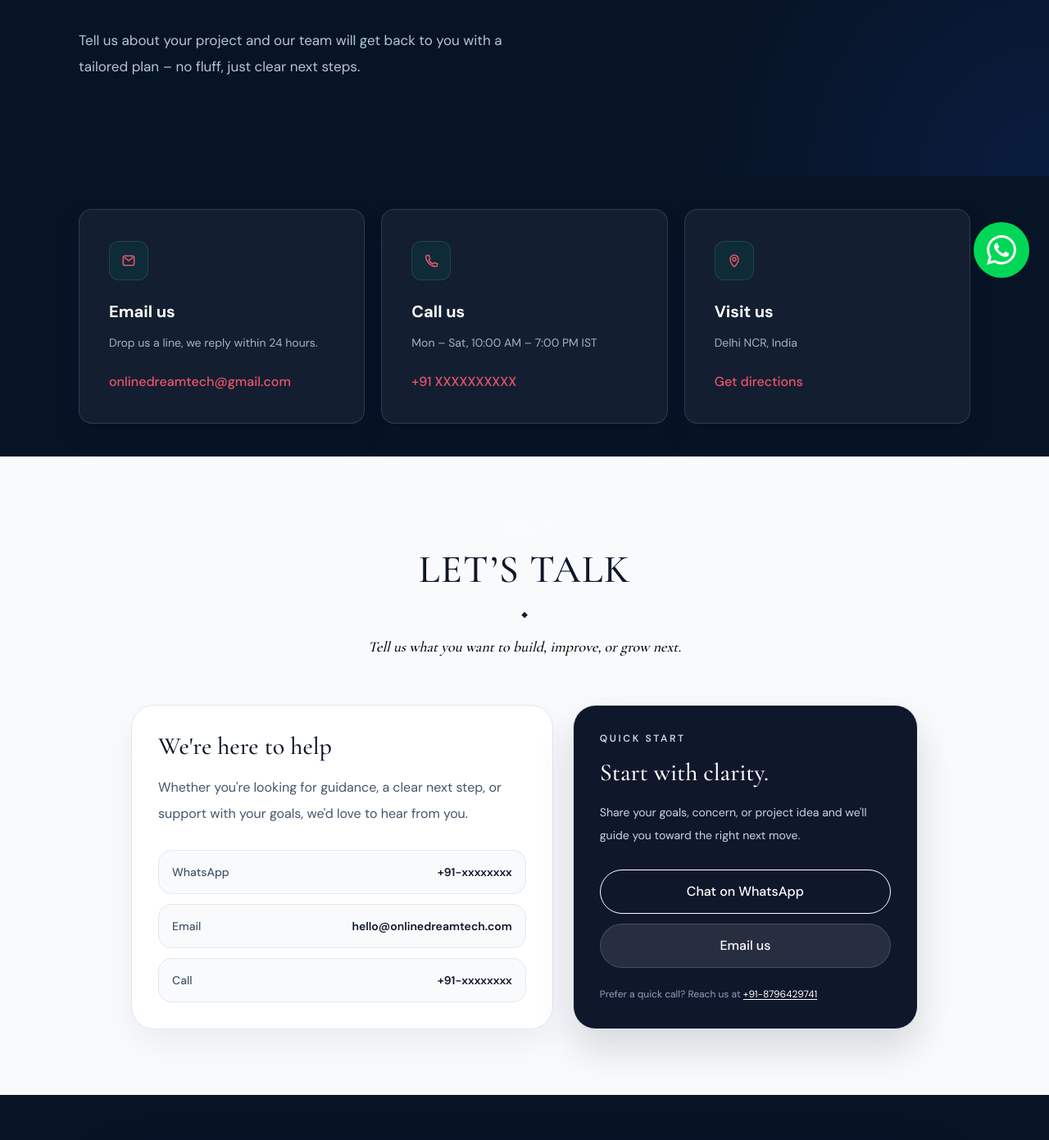
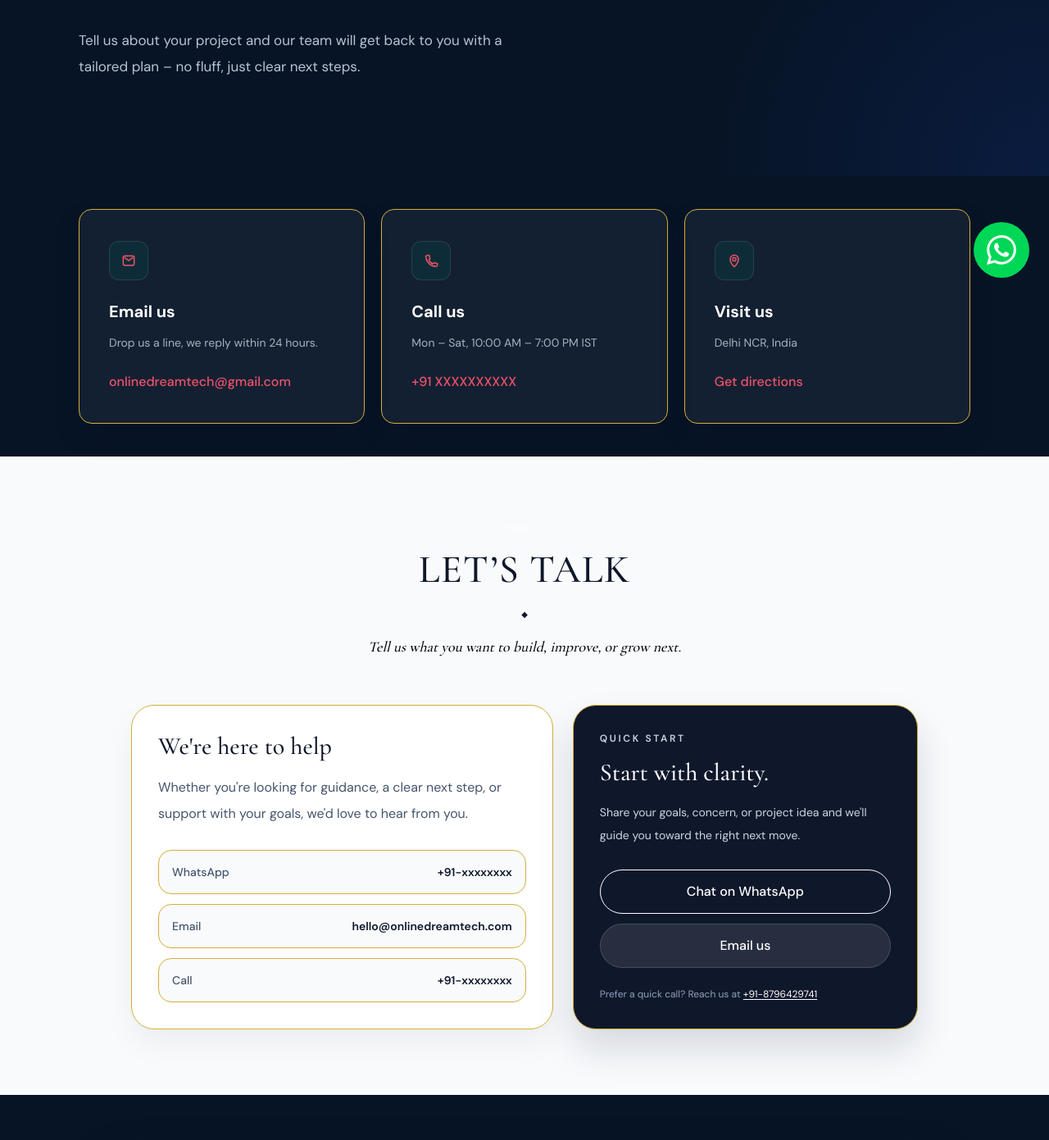
Before and after one commit to ydv83165-hub/online-dream-tech-, a Next.js app: page /contact in a window 1280 px wide. Shown: the part 437-1828 px from the top of the page at 82% size. Built offline with nearby package versions, Linux system fonts and the light colour scheme; no server answers.

Commit message:
contact pages color chans

```diff
--- a/app/contact/page.tsx
+++ b/app/contact/page.tsx
@@ -119,6 +119,7 @@ export default function ContactPage() {
                 href={item.href}
                 target={item.href.startsWith("http") ? "_blank" : undefined}
                 rel={item.href.startsWith("http") ? "noreferrer" : undefined}
+                style={{ borderColor: "#D4AF37" }}
                 className="group rounded-[16px] border border-sky-200/15 bg-white/5 p-6 text-left shadow-[0_16px_28px_rgba(8,15,30,0.22)] transition-all duration-300 hover:-translate-y-1 hover:border-cyan-300/60 hover:shadow-[0_18px_32px_rgba(45,212,191,0.12)] sm:p-[38px_36px]"
               >
                 <div className="mb-6 flex h-12 w-12 items-center justify-center rounded-xl bg-[#0d2c38] text-[#ed526c] ring-1 ring-inset ring-white/10">
@@ -146,7 +147,7 @@ export default function ContactPage() {
           />
 
           <div className="mt-10 grid gap-6 lg:grid-cols-[1.1fr_0.9fr]">
-            <div className="rounded-[1.75rem] border border-slate-200 bg-white p-6 sm:p-8 shadow-[0_18px_36px_rgba(15,23,42,0.05)]">
+            <div style={{ borderColor: "#D4AF37" }} className="rounded-[1.75rem] border border-slate-200 bg-white p-6 sm:p-8 shadow-[0_18px_36px_rgba(15,23,42,0.05)]">
               <h2 className="font-display text-3xl text-slate-900">We&apos;re here to help</h2>
               <p className="mt-4 text-base leading-8 text-slate-600">
                 Whether you&apos;re looking for guidance, a clear next step, or support with your goals, we&apos;d love to hear from you.
@@ -159,6 +160,7 @@ export default function ContactPage() {
                     href={item.href}
                     target={item.href.startsWith("http") ? "_blank" : undefined}
                     rel={item.href.startsWith("http") ? "noreferrer" : undefined}
+                    style={{ borderColor: "#D4AF37" }}
                     className="flex flex-col items-start gap-1 rounded-2xl border border-slate-200 bg-slate-50 px-4 py-4 transition-colors hover:border-slate-300 hover:bg-slate-100 sm:flex-row sm:items-center sm:justify-between sm:gap-4"
                   >
                     <span className="text-sm font-medium text-slate-600">{item.label}</span>
@@ -168,7 +170,7 @@ export default function ContactPage() {
               </div>
             </div>
 
-            <div className="rounded-[1.75rem] border border-slate-200 bg-slate-900 p-6 sm:p-8 text-white shadow-[0_24px_45px_rgba(15,23,42,0.14)]">
+            <div style={{ borderColor: "#D4AF37" }} className="rounded-[1.75rem] border border-slate-200 bg-slate-900 p-6 sm:p-8 text-white shadow-[0_24px_45px_rgba(15,23,42,0.14)]">
               <p className="text-xs font-semibold uppercase tracking-[0.22em] text-slate-300">Quick start</p>
               <h3 className="mt-4 font-display text-3xl">Start with clarity.</h3>
               <p className="mt-4 text-sm leading-7 text-slate-300">
```
